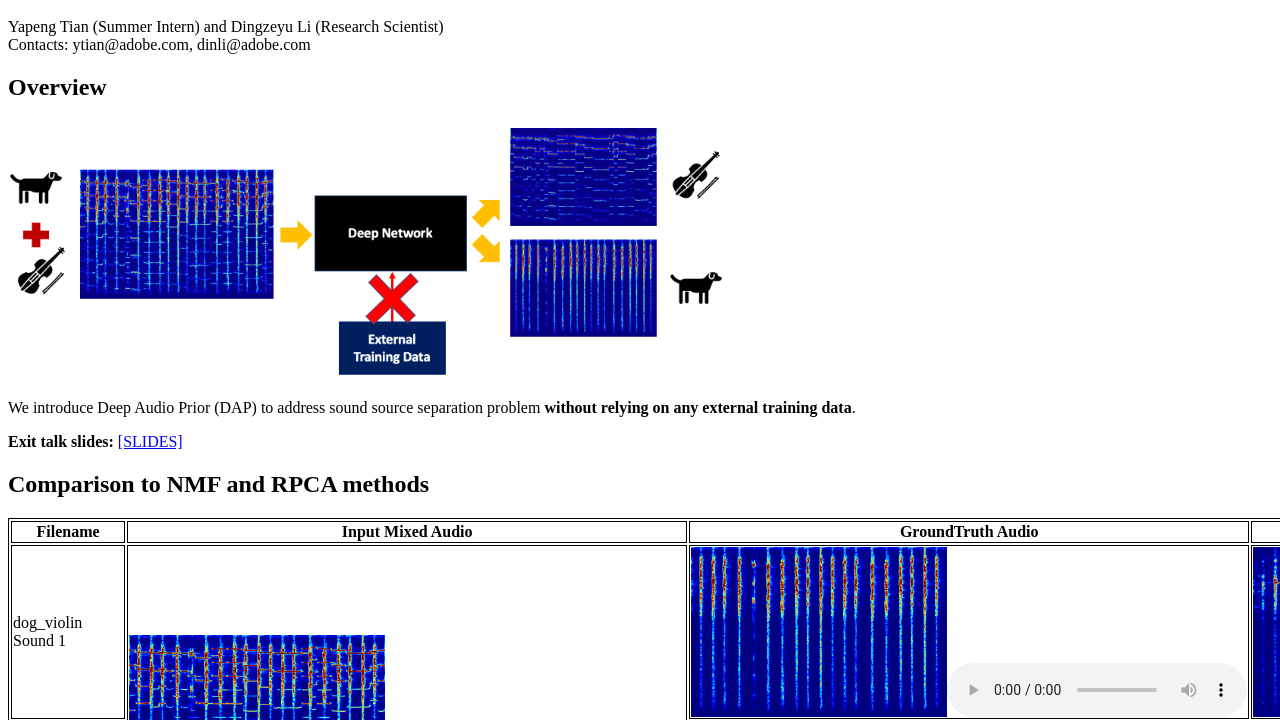
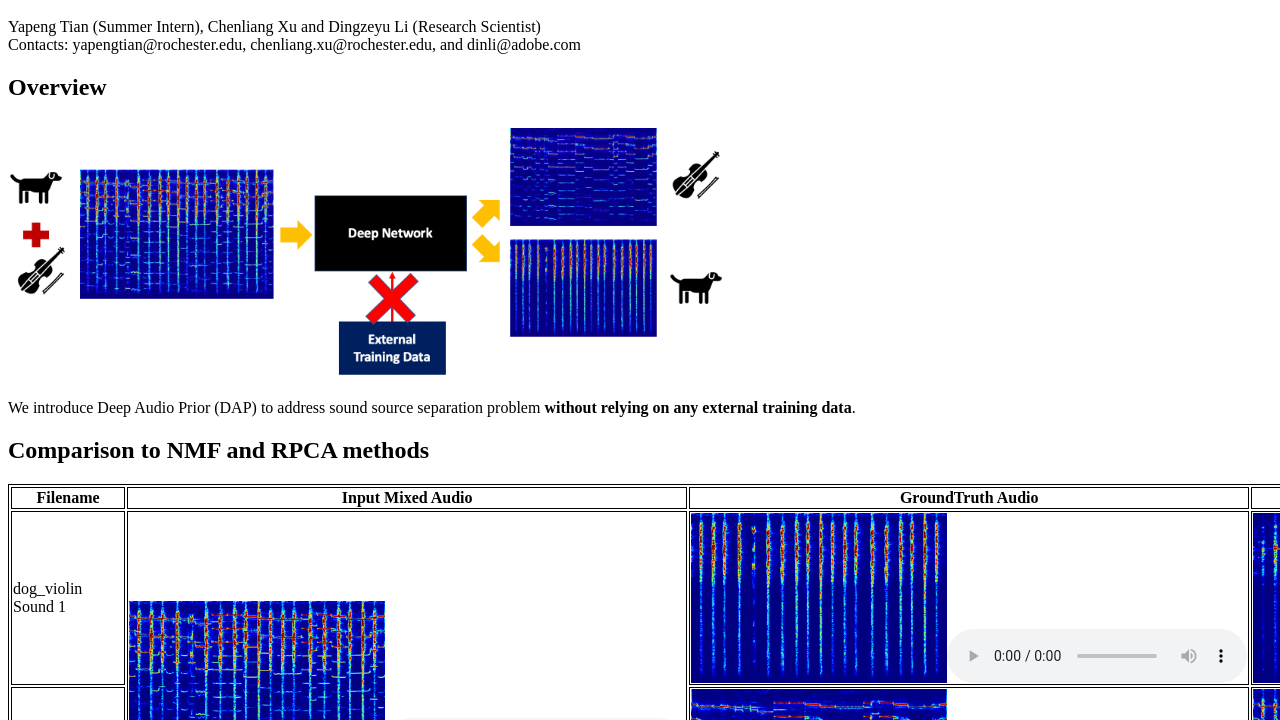
Before and after one commit to adobe/Deep-Audio-Prior, a plain HTML site: page docs/index.html in a window 1280 px wide. Shown: the part 48-768 px from the top of the page. Drawn offline with Linux system fonts and the light colour scheme.

Commit message:
Update index.html

```diff
--- a/docs/index.html
+++ b/docs/index.html
@@ -14,8 +14,8 @@ written permission of Adobe.
     <BODY>
 
     <h1>Deep Audio Prior for Sound Source Separation</h1>
-    <p>Yapeng Tian (Summer Intern) and Dingzeyu Li (Research Scientist)<br>
-    Contacts: ytian@adobe.com, dinli@adobe.com
+    <p>Yapeng Tian (Summer Intern), Chenliang Xu and Dingzeyu Li (Research Scientist)<br>
+    Contacts: yapengtian@rochester.edu, chenliang.xu@rochester.edu, and dinli@adobe.com
     <br>
     </p>
 
@@ -23,7 +23,6 @@ written permission of Adobe.
     <h2>Overview</h2>
     <IMG src="dap.png" width="720">
     <p>We introduce Deep Audio Prior (DAP) to address sound source separation problem <b>without relying on any external training data</b>.
-        <p> <b>Exit talk slides:</b> <a href="exit_talk_Yapeng.pptx">[SLIDES]</a></p>
         <h2>Comparison to NMF and RPCA methods</h2>
 <table><style> table, th, td {border: 1px solid black;} </style><tr><th>Filename</th><th>Input Mixed Audio</th><th>GroundTruth Audio</th><th>NMF: Predicted Audio</th><th>RPCA: Predicted Audio</th><th>Our method: DAP Predicted Audio</th></tr><tr><td>dog_violin
         Sound 1</td><td rowspan="2"><img src="res/dog_violin/mixture_amp.jpg" style="max-height:256px;max-width:256px;"><audio controls><source src="res/dog_violin/mixture.wav"></audio></td><td><img src="res/dog_violin/gtamp1.jpg" style="max-height:256px;max-width:256px;"><audio controls><source src="res/dog_violin/gt1.wav"></audio></td><td><img src="res/dog_violin/predamp1_nmf.jpg" style="max-height:256px;max-width:256px;"><audio controls><source src="res/dog_violin/pred1_nmf.wav"></audio></td><td><img src="res/dog_violin/predamp1_rpca.jpg" style="max-height:256px;max-width:256px;"><audio controls><source src="res/dog_violin/pred1_rpca.wav"></audio></td><td><img src="res/dog_violin/predamp1_dap.jpg" style="max-height:256px;max-width:256px;"><audio controls><source src="res/dog_violin/pred1_dap.wav"></audio></td></tr><tr><td>dog_violin
```
